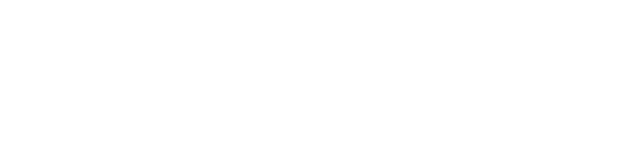
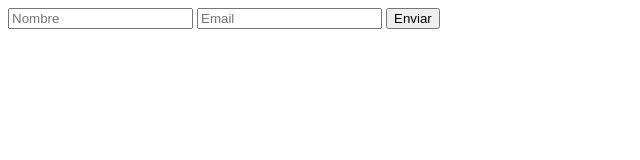
Before and after one commit to annahico/DOM-BOM-II, a plain HTML site: page index.html in a window 1280 px wide. Shown: the whole page, without its empty margins (0-640 px from the left). Drawn offline with Linux system fonts and the light colour scheme.

Commit message:
preparando codigo HTML

```diff
--- a/index.html
+++ b/index.html
@@ -7,7 +7,11 @@
     <link href="./css/style.css" rel="stylesheet" />
 </head>
 <body>
-
+    <form id="formulario">
+        <input type="text" id="nombre" placeholder="Nombre" />
+        <input type="email" id="email" placeholder="Email" />
+        <button type="submit">Enviar</button>
+    </form>
 
     <script src="./js/main.js"></script>
 </body>
```
